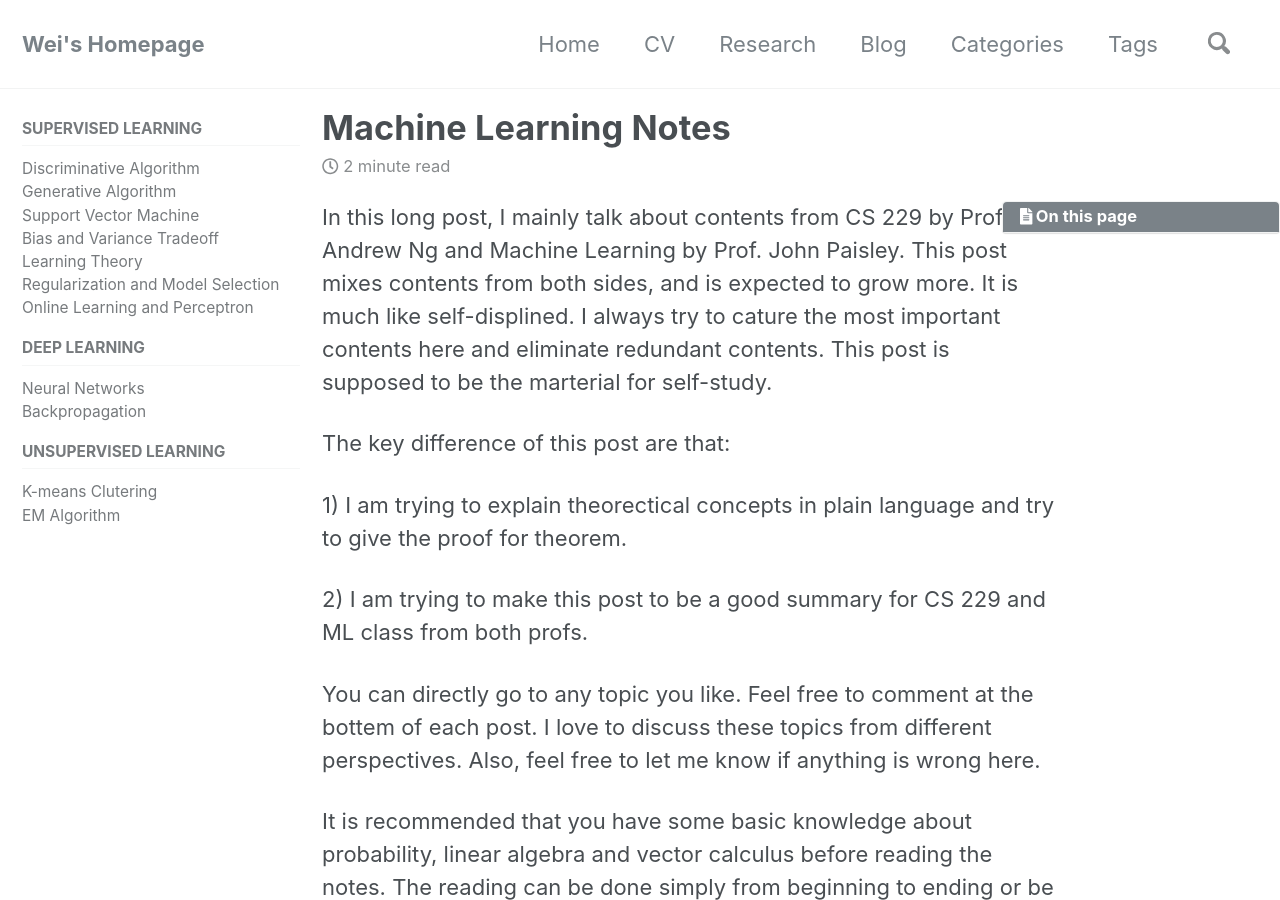
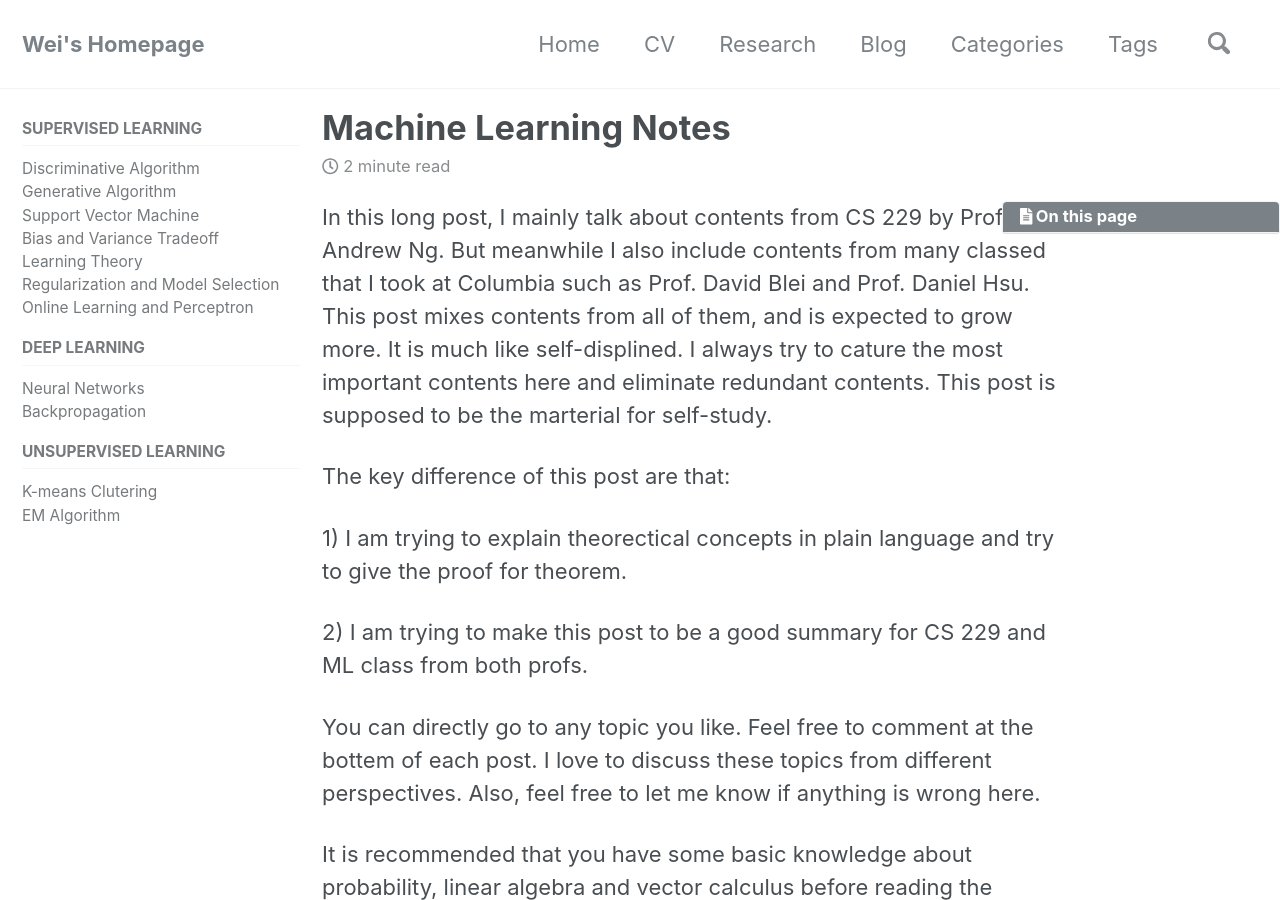
Before and after one commit to Wei2624/Wei2624.github.io, a Jekyll site: the page built from _posts/2018-6-25-Machine Learning Notes.md, in a window 1280 px wide and 900 px high. Built offline with Jekyll 4.4.1, drawn with Linux system fonts in a browser that asks for light colours; nearby versions of some CDN libraries; a script that is not in the unit is left out; comment, search, counter and statistics services are not loaded.

Commit message:
correction

```diff
--- a/_posts/2018-6-25-Machine Learning Notes.md
+++ b/_posts/2018-6-25-Machine Learning Notes.md
@@ -12,7 +12,7 @@ sidebar:
   nav: "MachineLearning"
 ---
 
-In this long post, I mainly talk about contents from CS 229 by Prof. Andrew Ng and Machine Learning by Prof. John Paisley. This post mixes contents from both sides, and is expected to grow more. It is much like self-displined. I always try to cature the most important contents here and eliminate redundant contents. This post is supposed to be the marterial for self-study.
+In this long post, I mainly talk about contents from CS 229 by Prof. Andrew Ng. But meanwhile I also include contents from many classed that I took at Columbia such as Prof. David Blei and Prof. Daniel Hsu. This post mixes contents from all of them, and is expected to grow more. It is much like self-displined. I always try to cature the most important contents here and eliminate redundant contents. This post is supposed to be the marterial for self-study.
 
 The key difference of this post are that:
 
```
